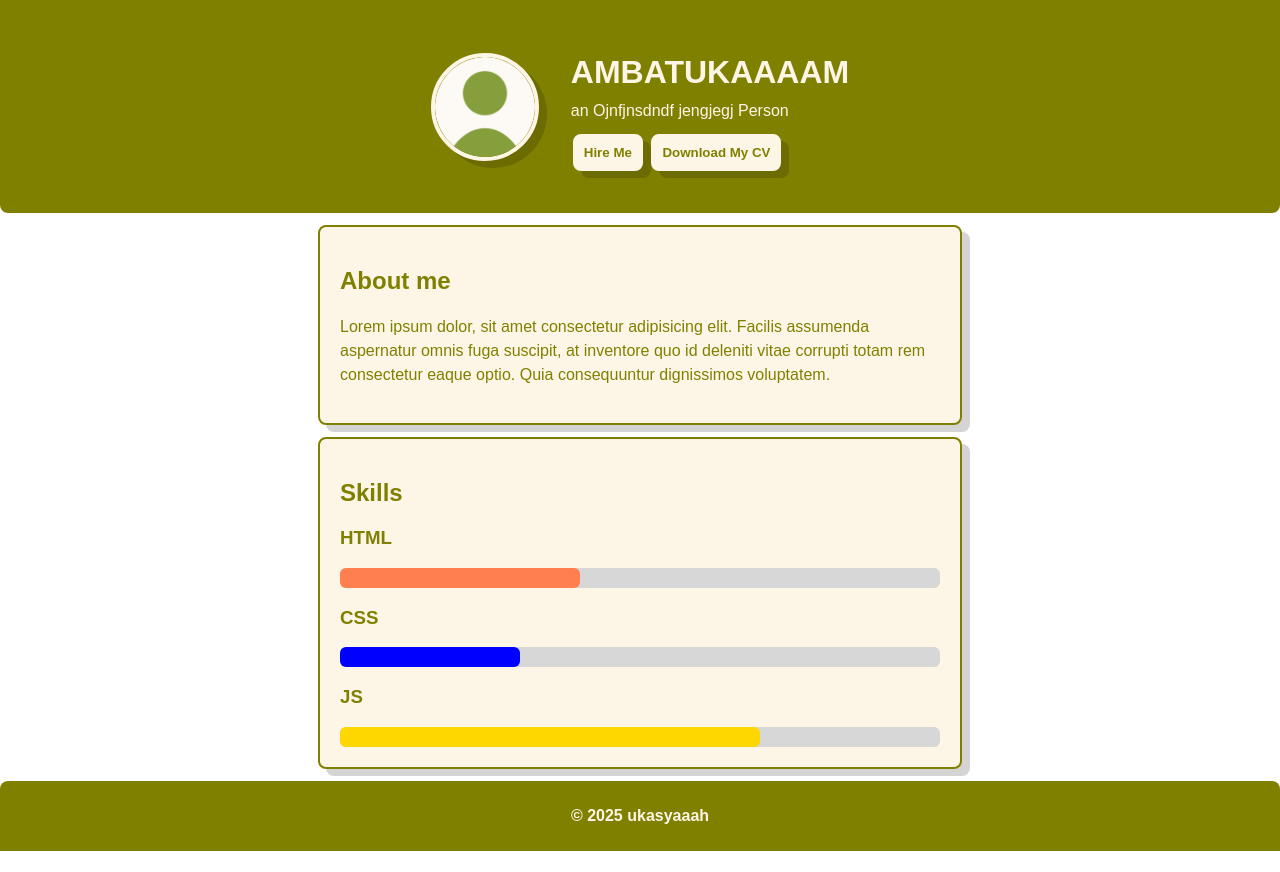
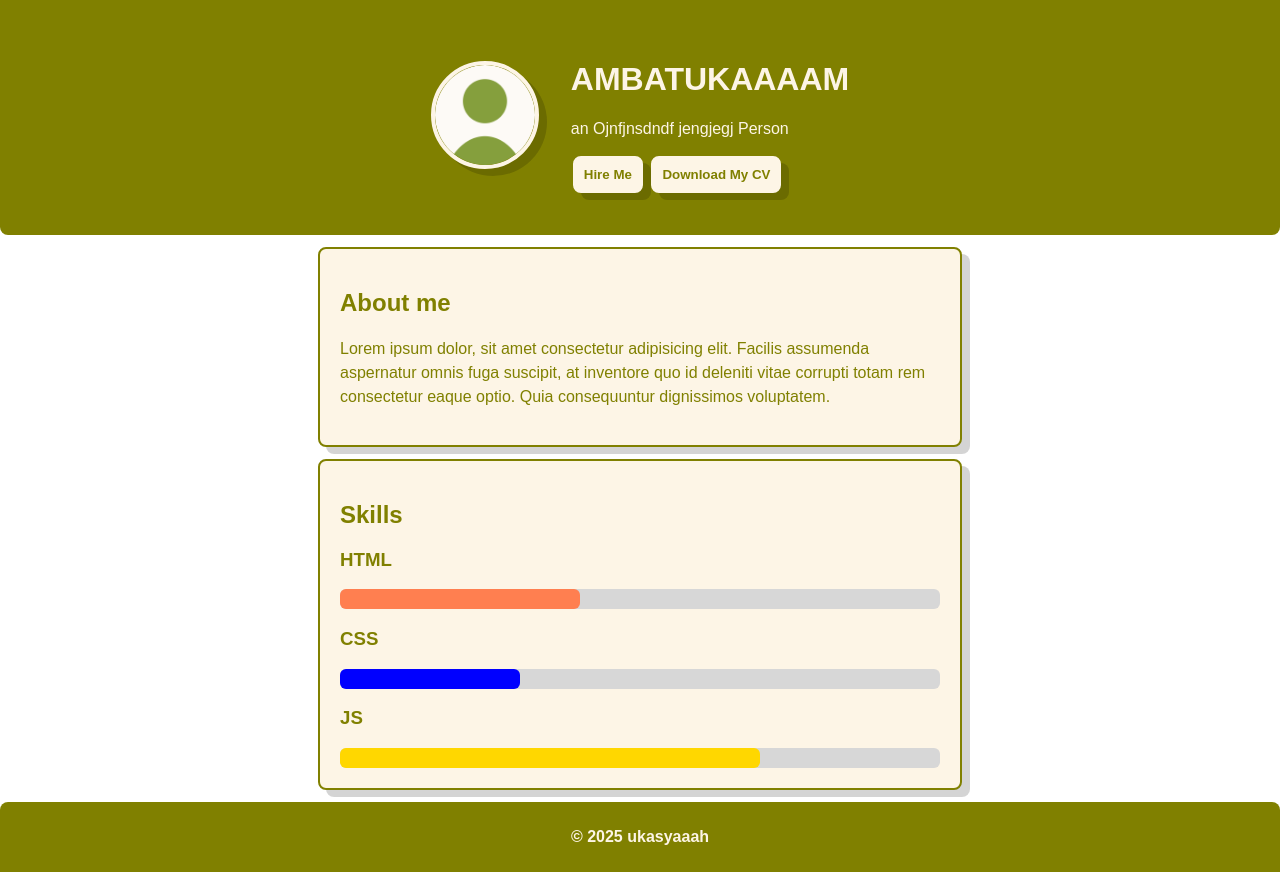
Before and after one commit to ukasyaaah/mini-porto, a plain HTML site: page index.html in a window 1280 px wide. Before the commit the page ends 851 px from the top, so only its background shows below. Drawn offline with Linux system fonts and the light colour scheme.

Commit message:
fix header

```diff
--- a/index.html
+++ b/index.html
@@ -43,7 +43,7 @@
         display: flex;
         justify-self: center;
         color: oldlace;
-        line-height: 0.7;
+
         align-items: center;
         gap: 32px;
         @media only screen and (max-width: 600px) {
```
